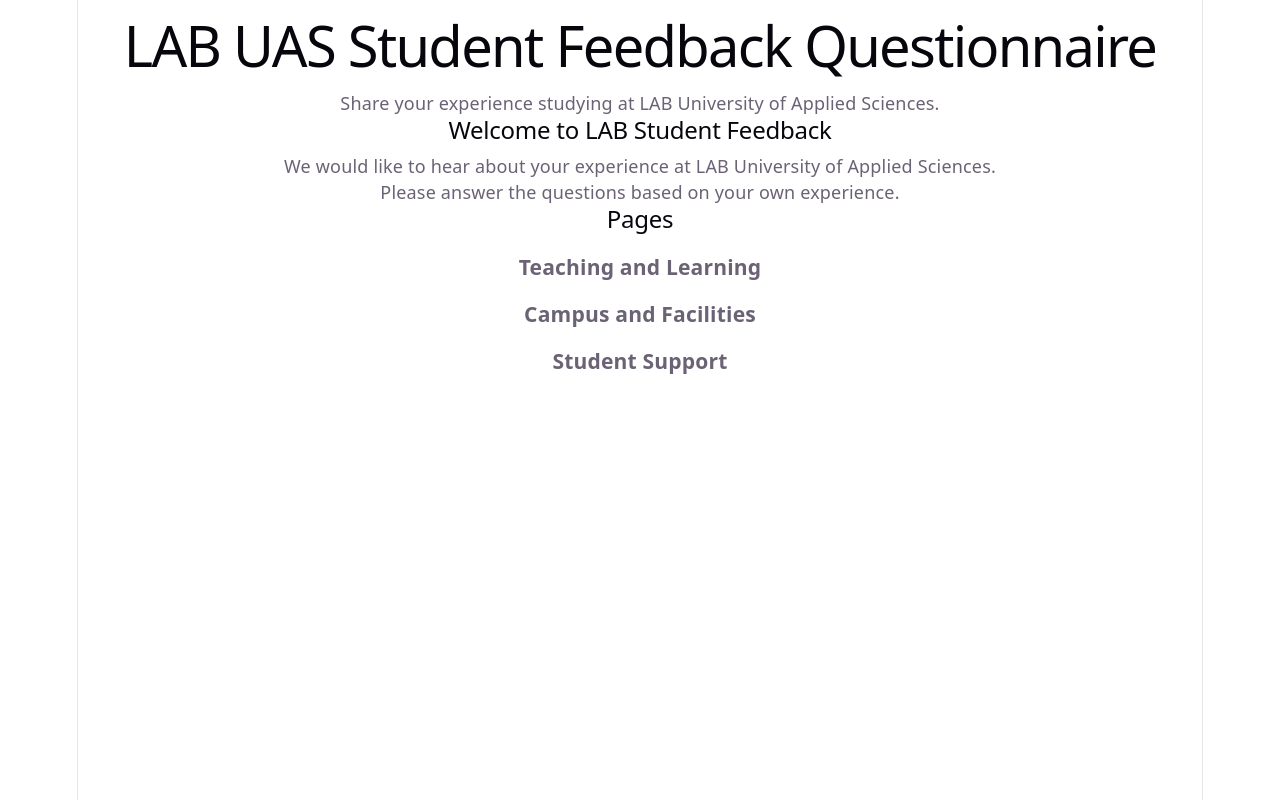
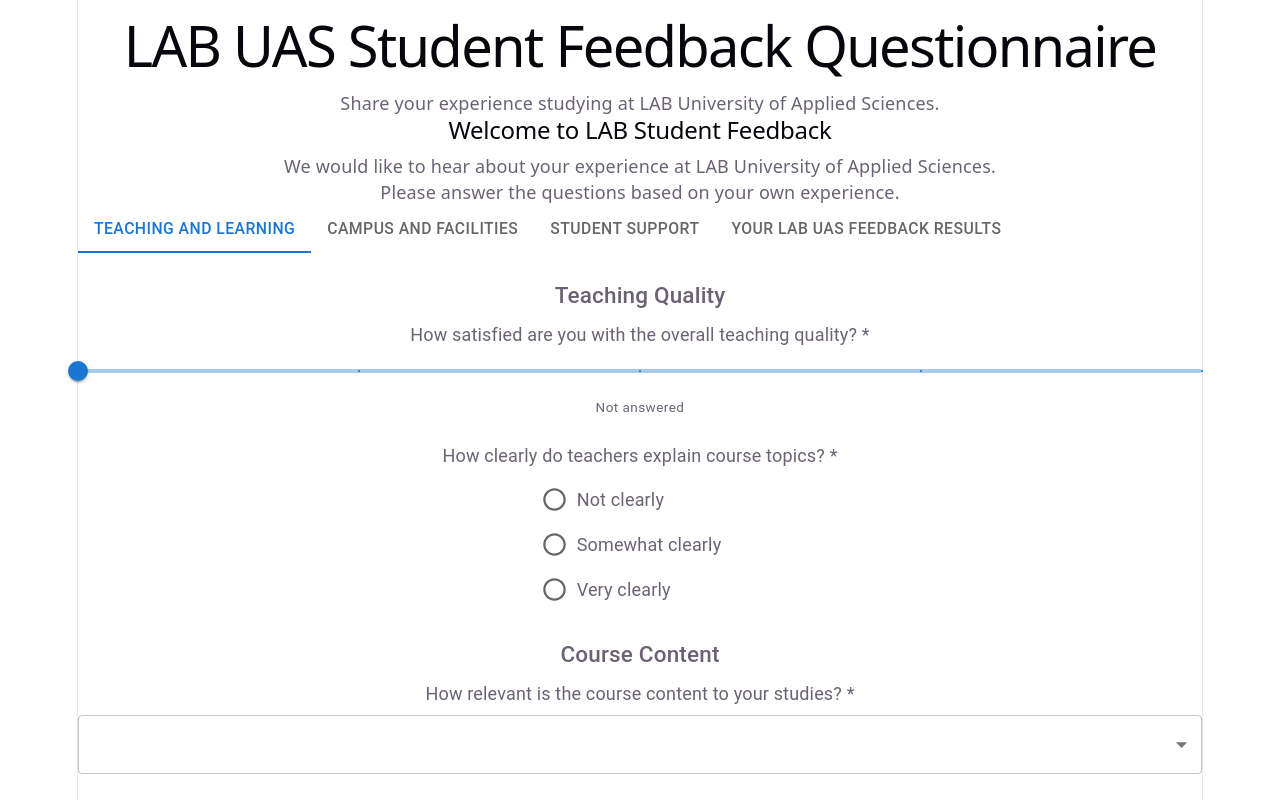
Before and after one commit to murtazazaidi1/Dynamic-Website-Development-Project, a React (Vite) app: page / in a window 1280 px wide. Shown: the top 800 px of the page. Built offline with nearby package versions, Linux system fonts and the light colour scheme.

Commit message:
integrated the questionnaire.tsx with app.tsx to show questions on page

```diff
--- a/src/App.tsx
+++ b/src/App.tsx
@@ -2,23 +2,28 @@
 import { useState, useEffect } from "react";
 import type { Questionnaire } from "./types/questionnaire";
 import { loadQuestionnaire } from "./services/questionnaireLoader";
+import QuestionnaireView from "./components/questionnaire/Questionnaire";
+import { useDispatch } from "react-redux";
+import { loadQuestionnaire as setReduxQuestionnaire } from "./store/answerSlice";
 import "./App.css";
 
 function App() {
   // so it will store the questionnaire after loading it
+  const dispatch = useDispatch();
   const [questionnaire, setQuestionnaire] = useState<Questionnaire | null>(null);
   const [error, setError] = useState("");
 
   // Loads the JSON when the page opens by user
   useEffect(() => {
     loadQuestionnaire()
-      .then((data) => {
-        setQuestionnaire(data);
-      })
+    .then((data) => {
+      setQuestionnaire(data);
+      dispatch(setReduxQuestionnaire(data));
+    })
       .catch(() => {
         setError("Something went wrong while loading the questionnaire.");
       });
-  }, []);
+  }, [dispatch]);
 
   // I added this so that the user can see if there is an error while loading the JSON
   if (error) {
@@ -39,13 +44,7 @@
       <p>{questionnaire.introduction.text}</p>
       <p>{questionnaire.introduction.instructions}</p>
 
-      <h2>Pages</h2>
-
-      {questionnaire.pages.map((page) => (
-        <div key={page.id}>
-          <h3>{page.title}</h3>
-        </div>
-      ))}
+<QuestionnaireView questionnaire={questionnaire} />
     </div>
   );
 }
```
